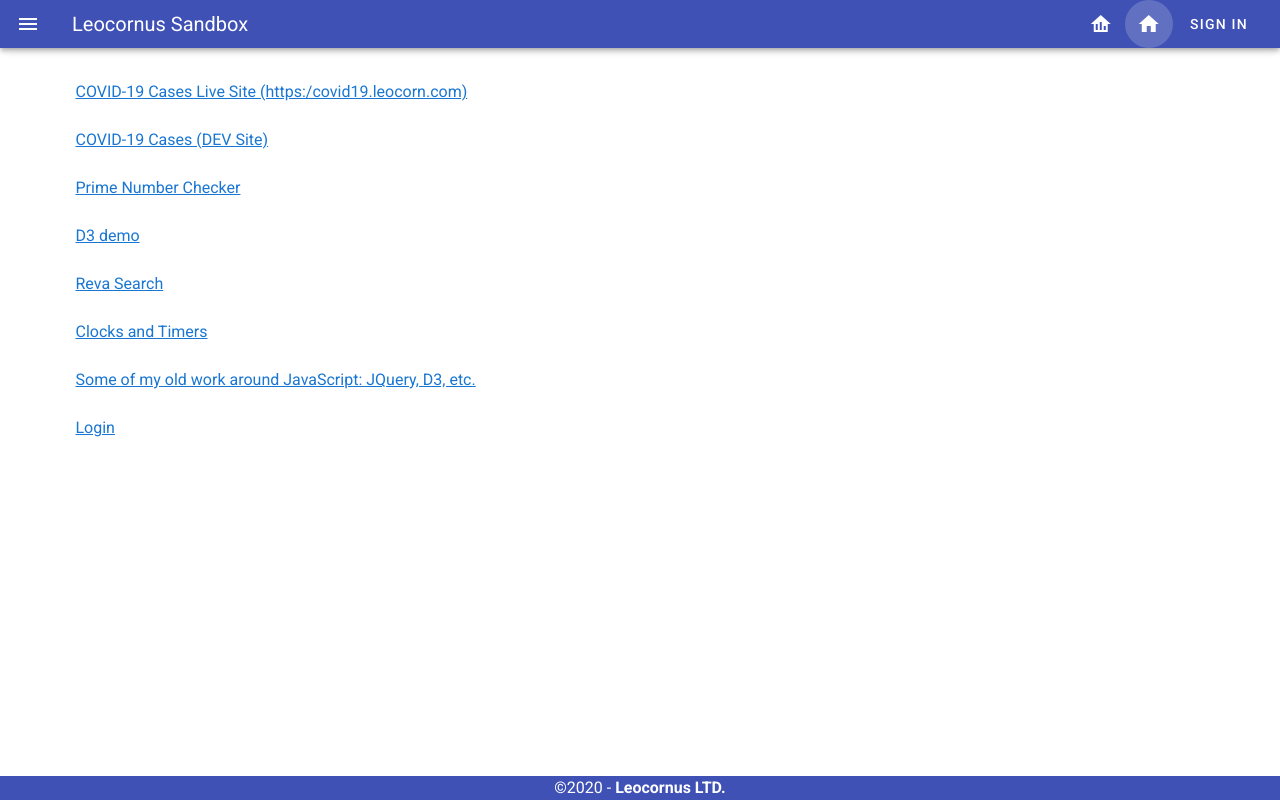
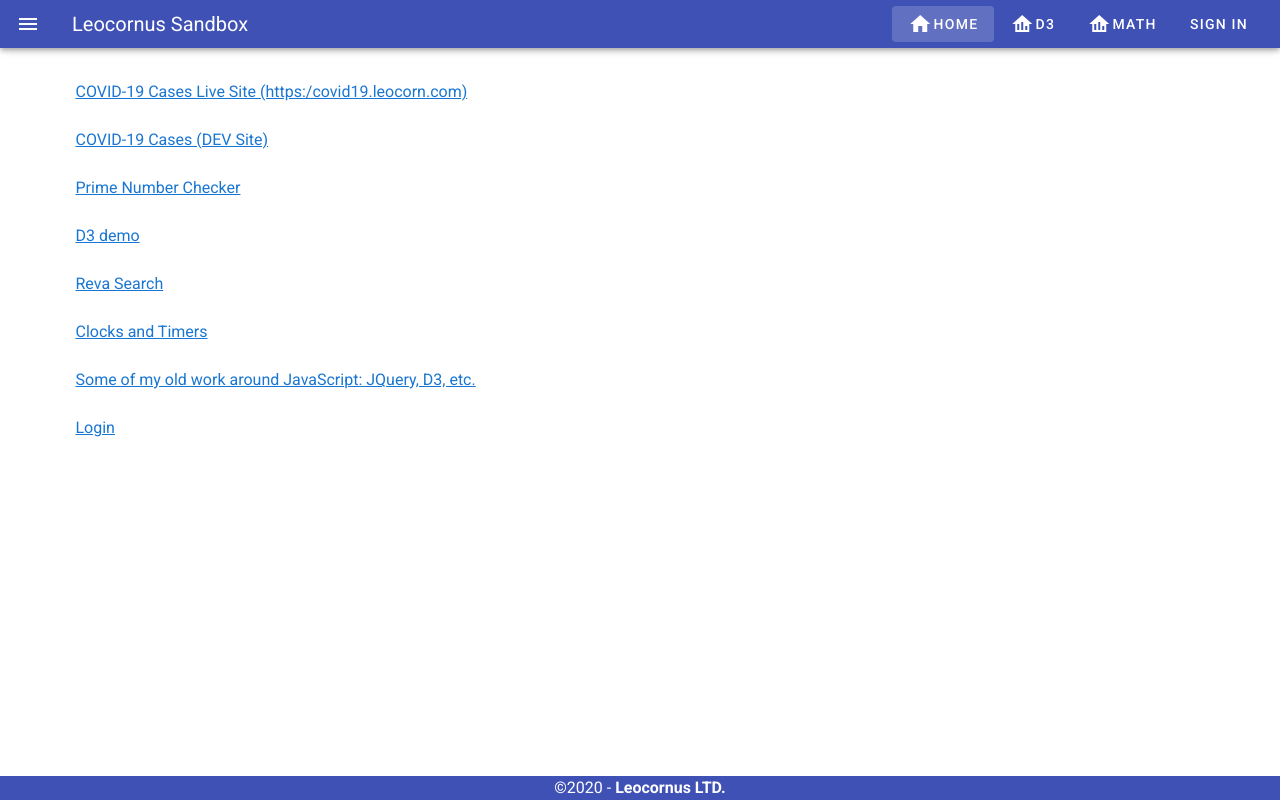
Before and after one commit to leocornus/nuxt-repo, a Nuxt app: page / in a window 1280 px wide. Built offline with nearby package versions, Linux system fonts and the light colour scheme; no server answers.

Commit message:
update application bar with label for easy reading

```diff
--- a/layouts/vuetify.vue
+++ b/layouts/vuetify.vue
@@ -5,10 +5,27 @@ v-app
     v-app-bar-nav-icon/
     v-toolbar-title Leocornus Sandbox
     v-spacer
-    v-btn(icon to="/d3" nuxt)
+    v-btn(
+      to="/" nuxt
+      color='indigo'
+      depressed
+    )
+      v-icon mdi-home
+      | Home
+    v-btn(
+      to="/d3" nuxt
+      color='indigo'
+      depressed
+    )
       v-icon mdi-home-analytics
-    v-btn(icon to="/" nuxt)
-      v-icon mdi-home
+      | D3
+    v-btn(
+      to="/math" nuxt
+      color='indigo'
+      depressed
+    )
+      v-icon mdi-home-analytics
+      | Math
     // sign in button for not logged in user.
     v-btn(
       v-if="!$auth.loggedIn"
```
